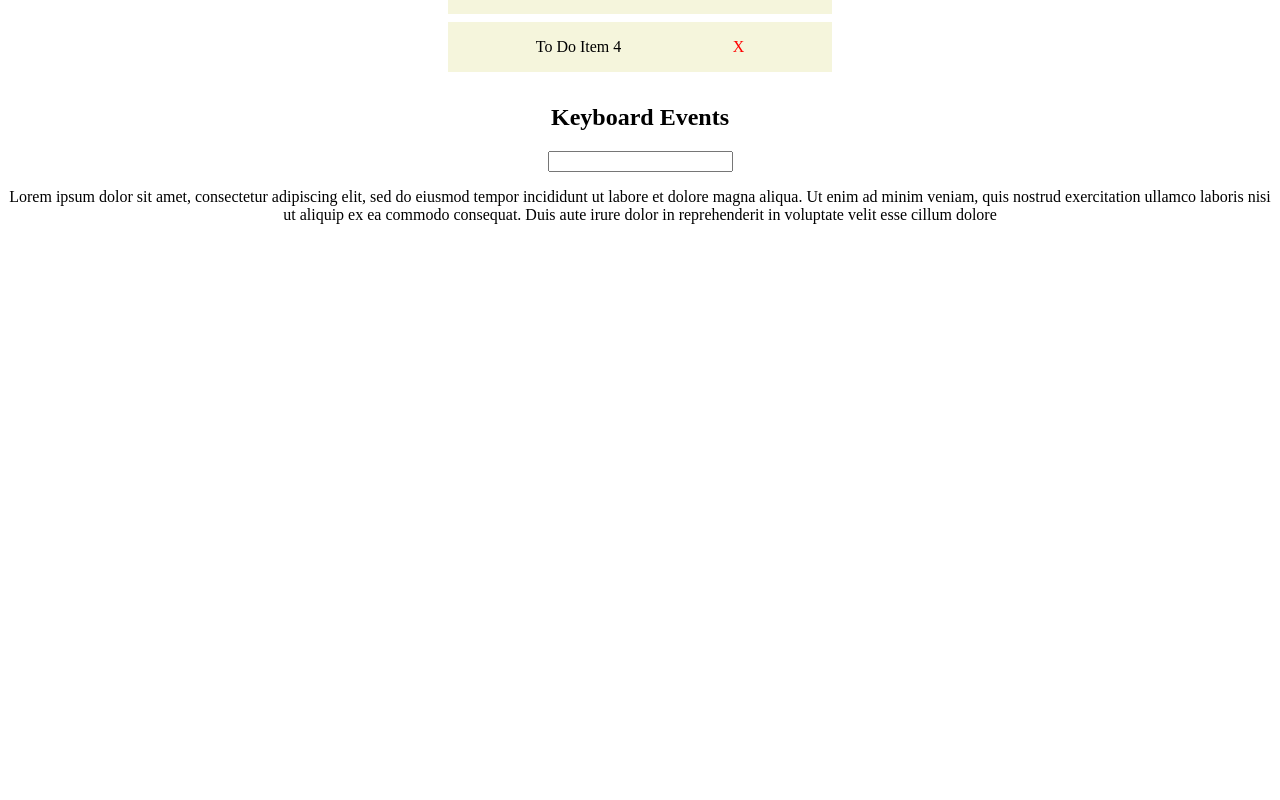
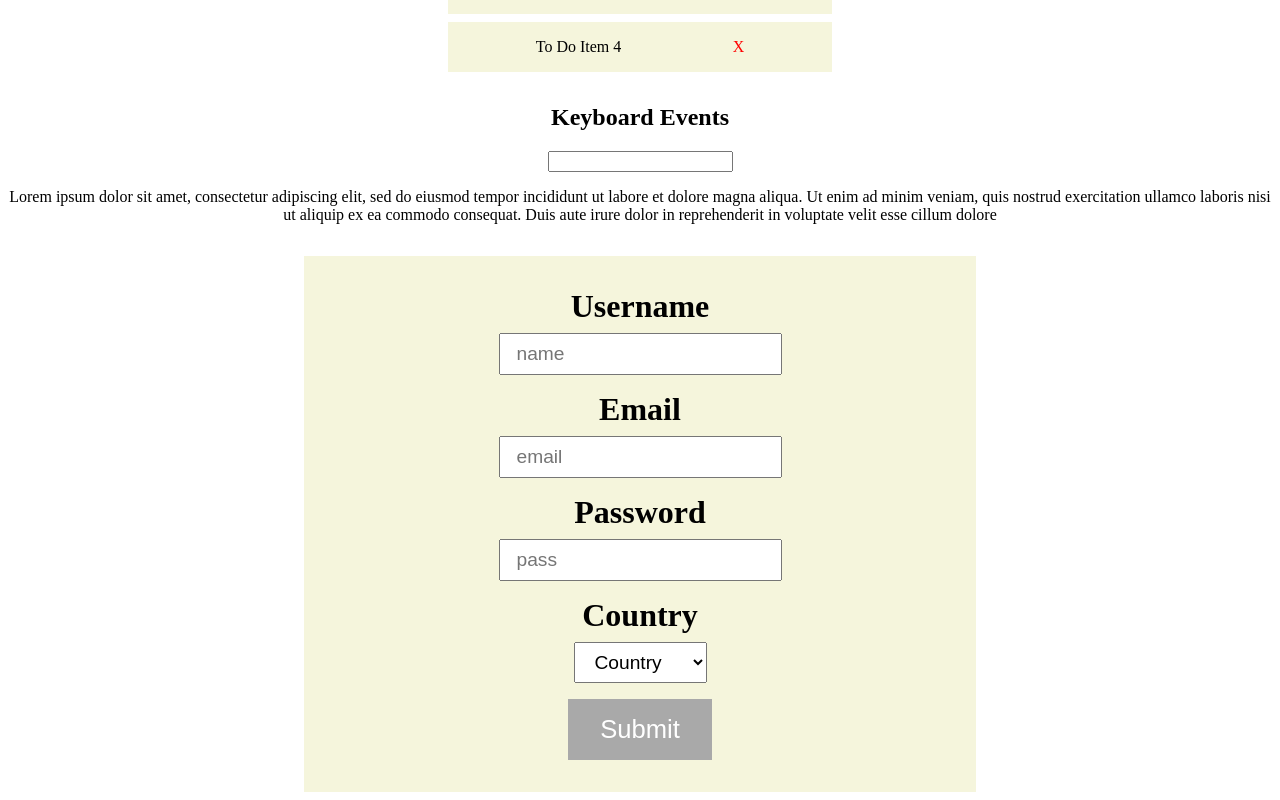
Before and after one commit to gurhanalan/React-Study-Notes-1, a React (Create React App) app: page / in a window 1280 px wide. Shown: the part 1441-2241 px from the top of the page. Before the commit the page ends 1681 px from the top, so only its background shows below. Built offline with nearby package versions, Linux system fonts and the light colour scheme.

Commit message:
Add form.js

```diff
--- a/src/App.js
+++ b/src/App.js
@@ -10,6 +10,7 @@ import ModuleBtn from "./components/moduleCss/ModuleBtn";
 import EventBind from "./components/eventBinding/EventBind";
 import MouseEvents from "./components/mouseEvents/MouseEvents";
 import KeyboardEvents from "./components/keyboardEvents/KeyboardEvents";
+import Form from "./components/form/Form";
 
 function App() {
     return (
@@ -36,6 +37,8 @@ function App() {
             <MouseEvents />
 
             <KeyboardEvents />
+
+            <Form />
         </div>
     );
 }
--- /dev/null
+++ b/src/components/form/Form.js
@@ -0,0 +1,35 @@
+import styles from "./form.module.css";
+
+const Form = () => {
+    return (
+        <div>
+            <form className={styles.form}>
+                <label>
+                    Username <input type="text" placeholder="name" />
+                </label>
+
+                <label>
+                    Email <input type="email" placeholder="email" />
+                </label>
+                <label>
+                    Password <input type="password" placeholder="pass" />
+                </label>
+
+                <label>
+                    Country
+                    <select>
+                        <option value="">Country</option>
+                        <option value="Turkey">Turkey</option>
+                        <option value="USA">USA</option>
+                        <option value="UK">UK</option>
+                        <option value="Germany">Germany</option>
+                    </select>
+                </label>
+
+                <button type="submit">Submit</button>
+            </form>
+        </div>
+    );
+};
+
+export default Form;
--- /dev/null
+++ b/src/components/form/form.module.css
@@ -0,0 +1,38 @@
+.form {
+    display: flex;
+    max-width: 40rem;
+    margin: 2rem auto 0;
+    padding: 2rem 1rem;
+    flex-direction: column;
+    align-items: center;
+    gap: 1rem;
+    background-color: beige;
+}
+
+.form label {
+    display: flex;
+    flex-direction: column;
+    align-items: center;
+    font-size: 2rem;
+    gap: 0.5rem;
+    font-weight: bold;
+}
+
+.form label > input {
+    padding: 0.5rem 1rem;
+    font-size: 1.2rem;
+}
+.form label > select {
+    padding: 0.5rem 1rem;
+    font-size: 1.2rem;
+}
+
+.form button {
+    color: white;
+    background-color: darkgrey;
+    padding: 1rem 2rem;
+    border: none;
+    outline: none;
+    cursor: pointer;
+    font-size: 1.6rem;
+}
```
